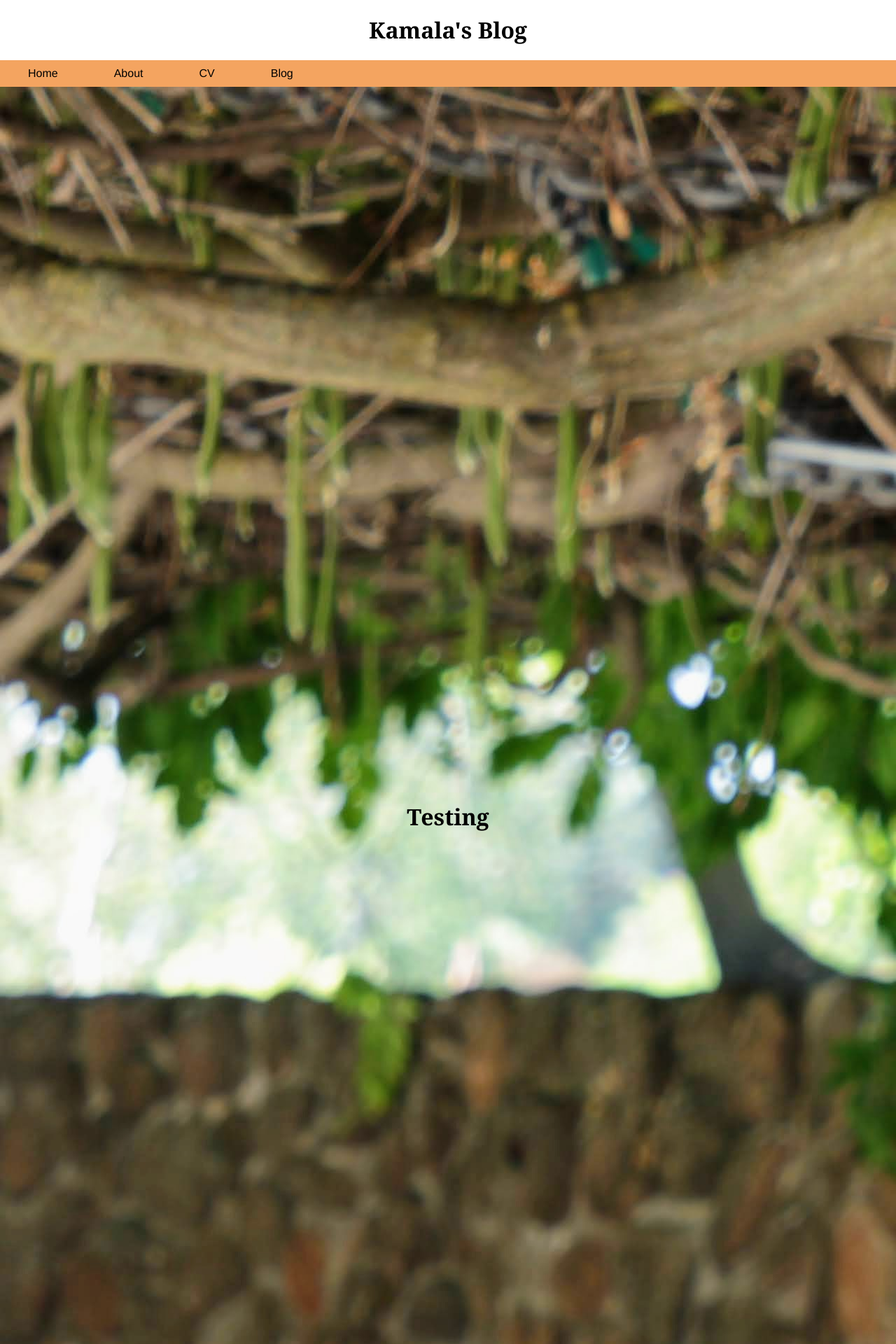
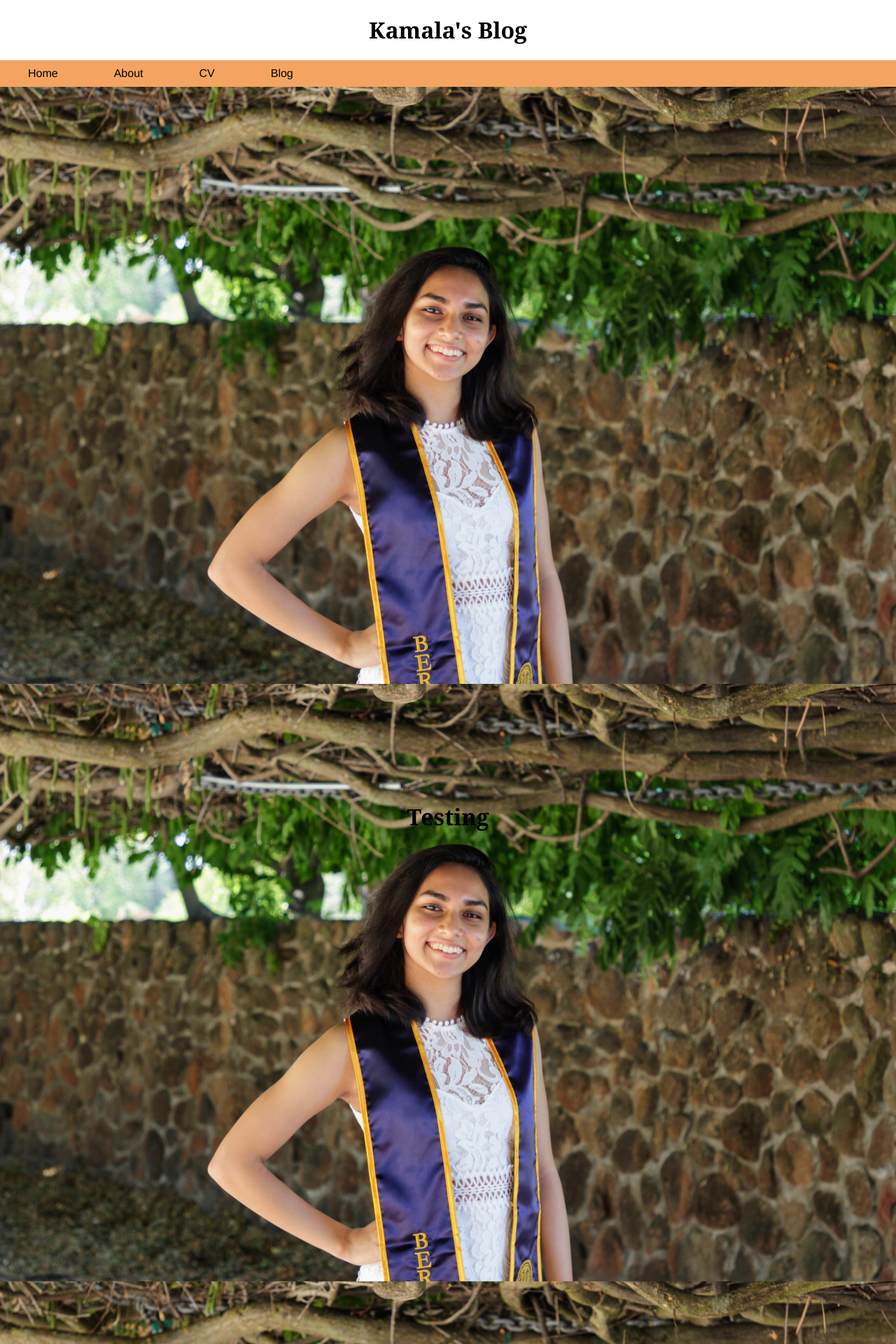
Before and after one commit to kpill/kpill.github.io, a Jekyll site: the page built from index.html, in a window 1280 px wide. Shown: the top 1920 px of the page at 70% size. Built offline with Jekyll 4.4.1, drawn with Linux system fonts in a browser that asks for light colours.

Commit message:
Update main.css

```diff
--- a/css/main.css
+++ b/css/main.css
@@ -10,6 +10,7 @@ header {
 	vertical-align: middle;
 	padding-top: 1000px;
 	padding-bottom: 1000px;
+	background-size: 100% auto;
 }
 
 a.home {
```
